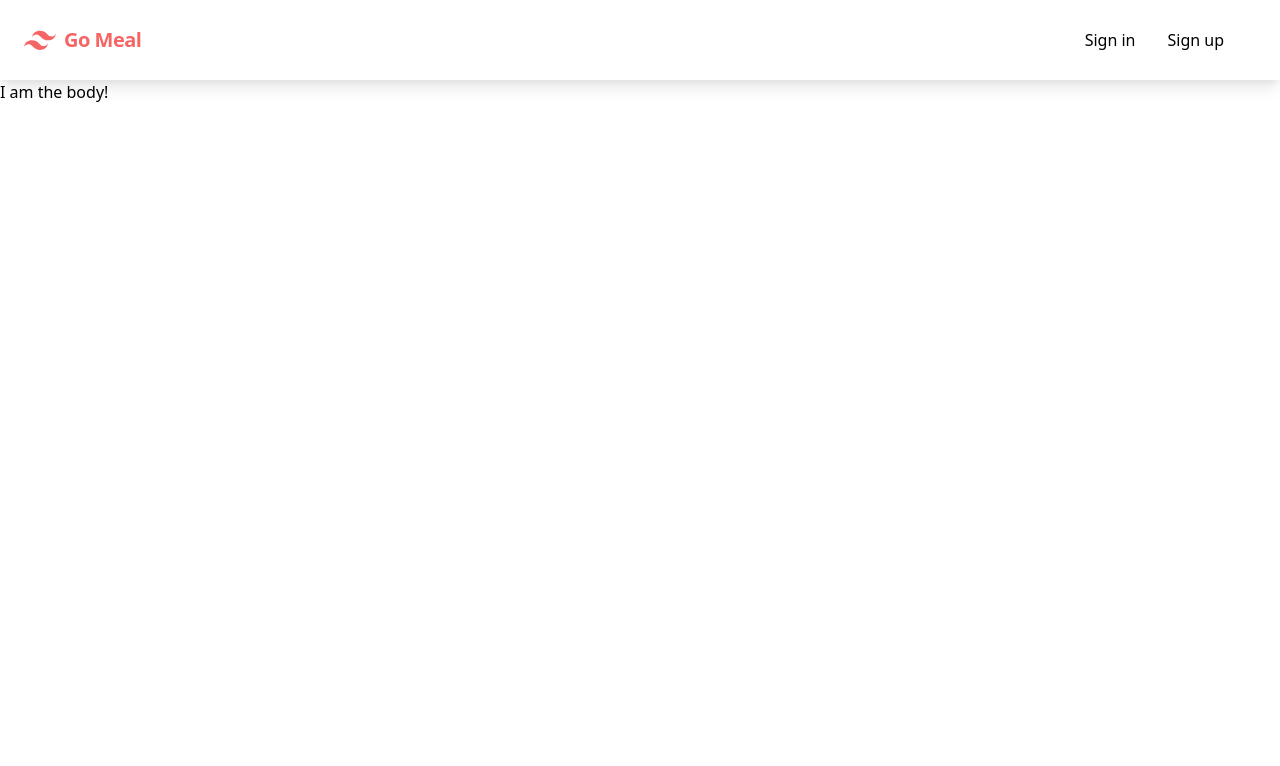
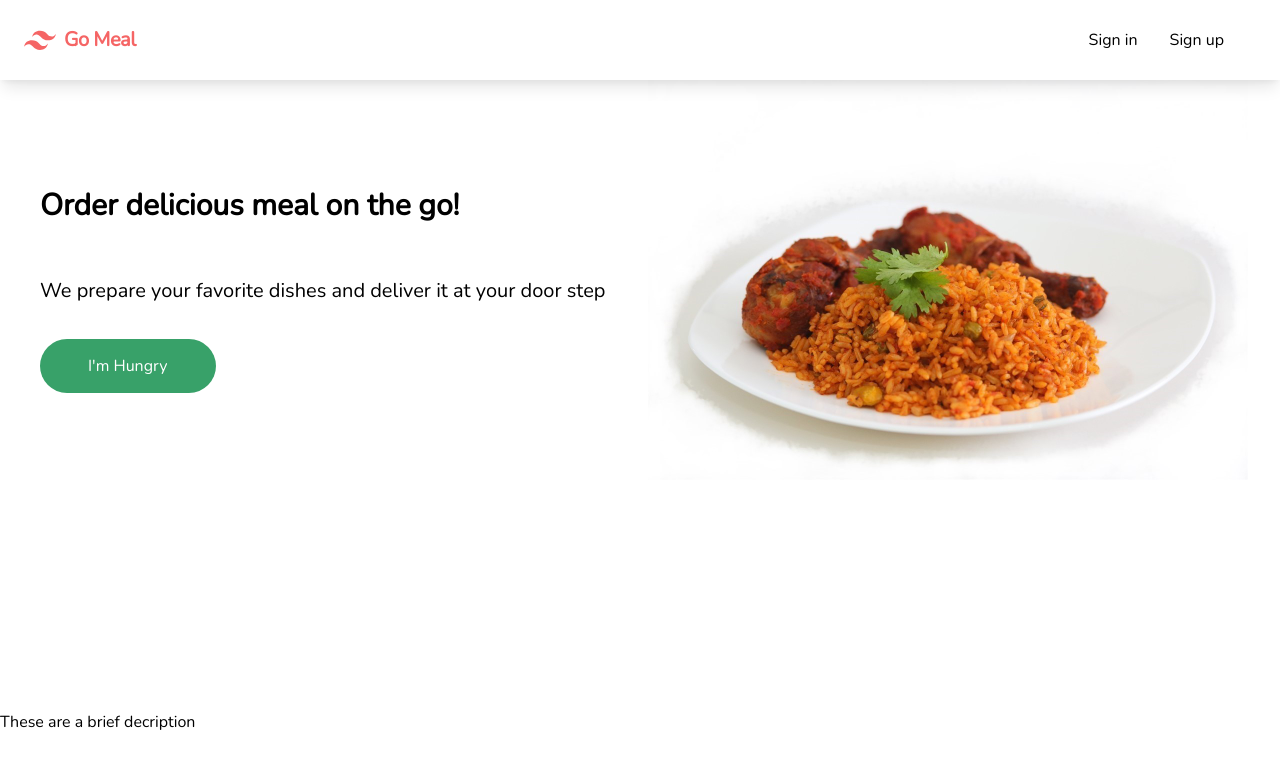
Before and after one commit to Raymond-Osy/Go-Meal, a React (Create React App) app: page / in a window 1280 px wide. Shown: the top 766 px of the page. Built offline with nearby package versions, Linux system fonts and the light colour scheme.

Commit message:
feat(body): add body section

```diff
--- a/src/components/Body/Body.jsx
+++ b/src/components/Body/Body.jsx
@@ -1,9 +1,23 @@
 import React from "react";
+import mainImg from "../../assets/images/food7.jpg";
 
 const Body = () => (
   <div>
+    <section class="flex items-center my-20 px-8">
+        <div class="flex-1 py-12 px-2">
+            <h1 class="text-3xl font-extrabold">Order delicious meal on the go!</h1>
+            <p class="text-xl font-hairline my-12">We prepare your favorite dishes and deliver it at your door step</p>
+            <a class="text-center rounded-full py-4 px-12 bg-green-600 hover:bg-green-700 text-white" href="#">I'm Hungry</a>
+        </div>
+        <div class="flex-1 hidden md:block">
+            <img src={mainImg} alt="Image of rice delicacy"/>
+        </div>
+    </section>
     <section>
-      <h1>I am the body!</h1>
+      <div>
+        <svg src=""></svg>
+        <p>These are a brief decription</p>
+      </div>
     </section>
   </div>
 );
--- a/src/components/Navbar/Navbar.jsx
+++ b/src/components/Navbar/Navbar.jsx
@@ -1,7 +1,7 @@
 import React from "react";
 
 const Navbar = () => (
-  <nav class="flex items-center justify-between flex-wrap p-6 shadow-lg">
+  <nav class="flex fixed w-full top-0 items-center justify-between flex-wrap p-6 shadow-lg bg-white">
     <header class="flex items-center flex-shrink-0 text-red-500 mr-6">
       <svg class="fill-current h-8 w-8 mr-2" width="54" height="54" viewBox="0 0 54 54" xmlns="http://www.w3.org/2000/svg"><path d="M13.5 22.1c1.8-7.2 6.3-10.8 13.5-10.8 10.8 0 12.15 8.1 17.55 9.45 3.6.9 6.75-.45 9.45-4.05-1.8 7.2-6.3 10.8-13.5 10.8-10.8 0-12.15-8.1-17.55-9.45-3.6-.9-6.75.45-9.45 4.05zM0 38.3c1.8-7.2 6.3-10.8 13.5-10.8 10.8 0 12.15 8.1 17.55 9.45 3.6.9 6.75-.45 9.45-4.05-1.8 7.2-6.3 10.8-13.5 10.8-10.8 0-12.15-8.1-17.55-9.45-3.6-.9-6.75.45-9.45 4.05z"/></svg>
       <span class="font-semibold text-xl tracking-tight">Go Meal</span>
```
Also changed, not shown: src/assets/images/food7.jpg (added), src/assets/main.css.
